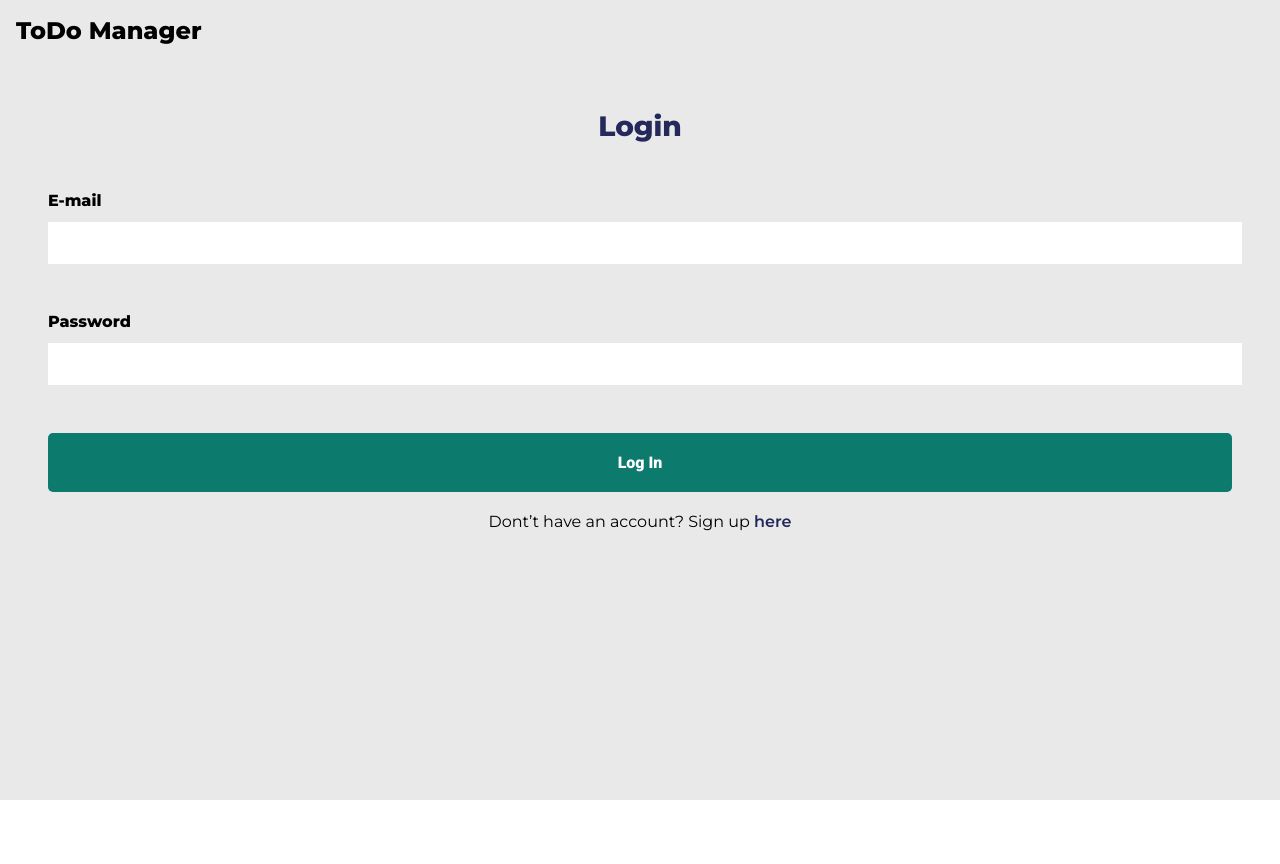
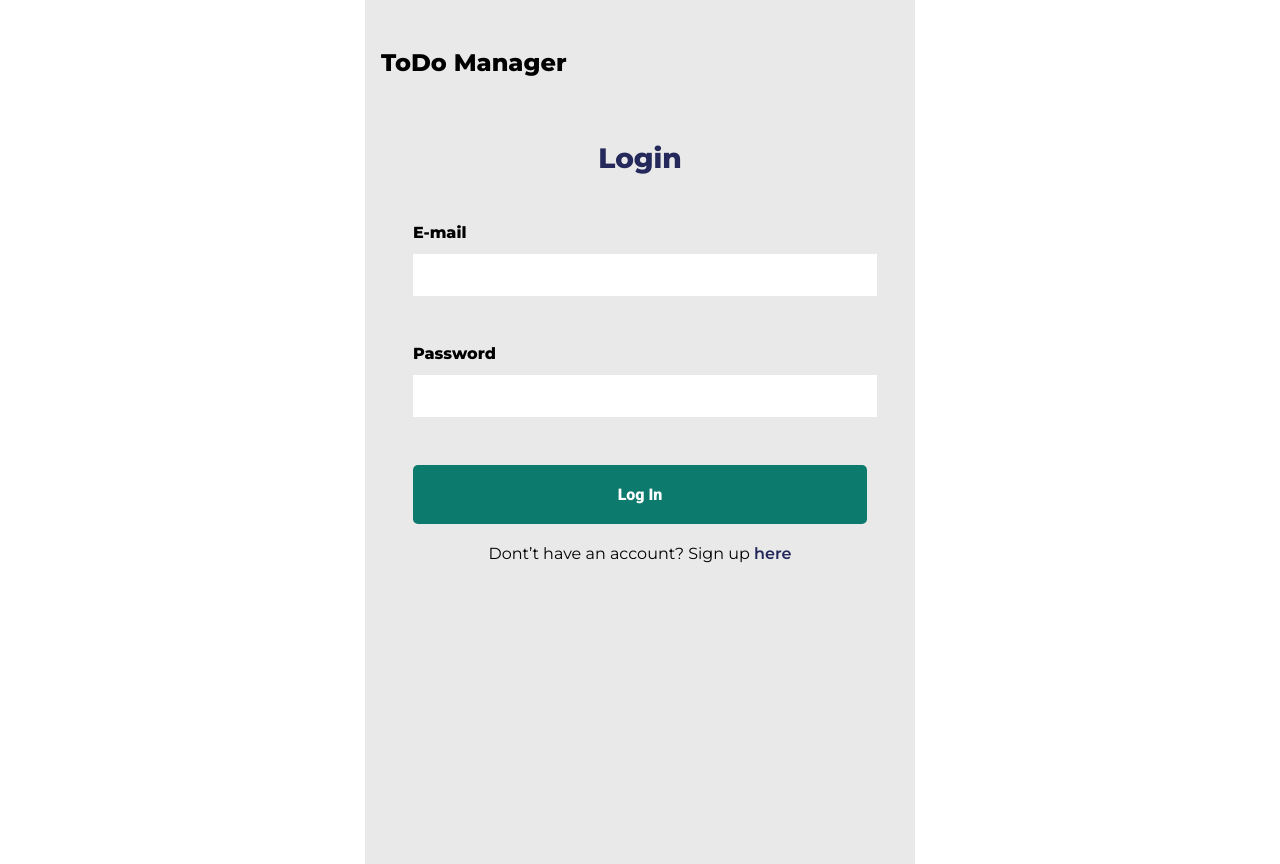
Before and after one commit to sruthi-98/Todo-App, a React (Create React App) app: page /login in a window 1280 px wide. Before the commit the page ends 800 px from the top, so only its background shows below. Built offline with nearby package versions, Linux system fonts and the light colour scheme.

Commit message:
Include responsive design for login and signup page

```diff
--- a/src/styles/main.css
+++ b/src/styles/main.css
@@ -226,9 +226,27 @@
 }
 
 /* ---------------------------- Login ---------------------------- */
-.login, .signUp {
+@media (min-width: 786px) {
+  .login, .signUp {
+    display: -webkit-box;
+    display: -ms-flexbox;
+    display: flex;
+    -webkit-box-pack: center;
+        -ms-flex-pack: center;
+            justify-content: center;
+  }
+}
+
+.login__section, .signUp__section {
   background-color: #e9e9e9;
   height: 100vh;
+}
+
+@media (min-width: 786px) {
+  .login__section, .signUp__section {
+    width: calc(min(60%, 550px));
+    padding: 2rem 0;
+  }
 }
 
 .login__header, .signUp__header {
--- a/src/styles/main.scss
+++ b/src/styles/main.scss
@@ -219,8 +219,20 @@ $desktop: 1200px;
 /* ---------------------------- Login ---------------------------- */
 
 .login {
-    background-color: $bgColor;
-    height: 100vh;
+    @include tablet {
+        display: flex;
+        justify-content: center;
+    }
+
+    &__section {
+        background-color: $bgColor;
+        height: 100vh;
+
+        @include tablet {
+            width: calc(min(60%, 550px));
+            padding: 2rem 0;
+        }
+    }
 
     &__header {
         padding: 1rem;
@@ -290,6 +302,10 @@ $desktop: 1200px;
 
 .signUp {
     @extend .login;
+
+    &__section {
+        @extend .login__section;
+    }
 
     &__header {
         @extend .login__header;
```
Also changed, not shown: 1 other file (tests, documents, lock files or other folders).
